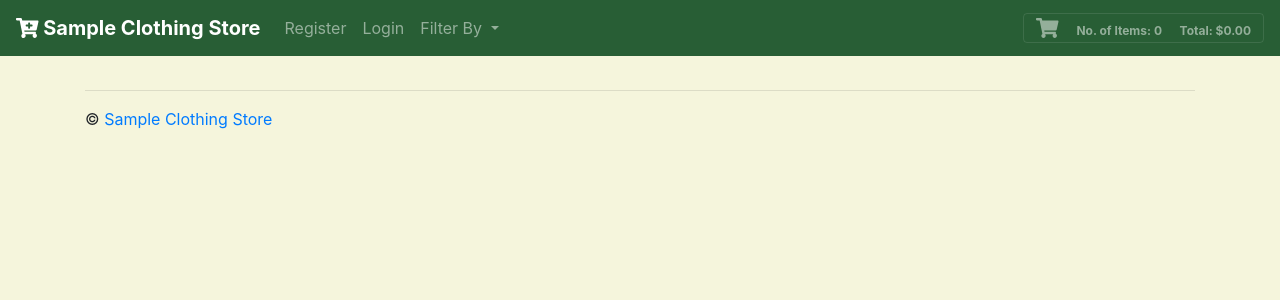
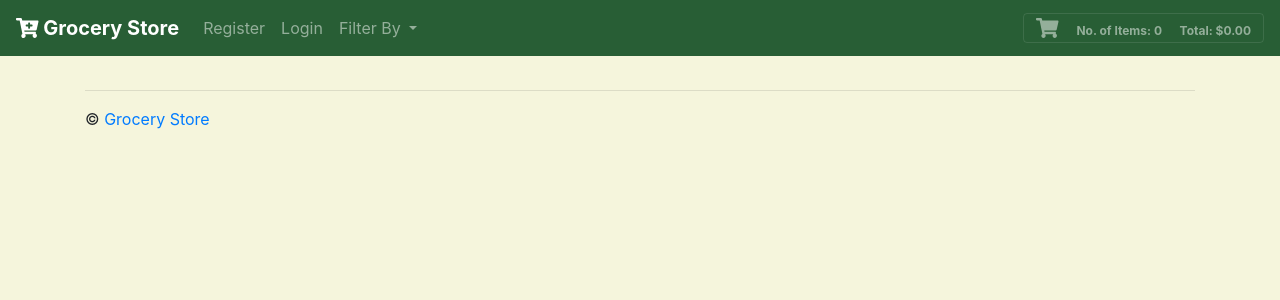
Before and after one commit to HimajaYerra/OnlineGroceryStore, a Flask app: page /shop in a window 1280 px wide. Shown: the top 300 px of the page. Run offline with Flask 2, Linux system fonts and the light colour scheme; data that the repository does not hold is empty; some libraries are stand-ins or nearby versions.

Commit message:
Changing name to Grocery Store

```diff
--- a/templates/base.html
+++ b/templates/base.html
@@ -102,7 +102,7 @@
   <header>
     <nav class="navbar fixed-top navbar-dark bg-dark navbar-expand-sm box-shadow">
       <a href="/" class="navbar-brand d-flex align-items-center">
-          <strong><i class="fa  fa-cart-plus"></i> Sample Clothing Store</strong>
+          <strong><i class="fa  fa-cart-plus"></i> Grocery Store</strong>
       </a>
       {% if session %}
       <ul class="navbar-nav mr-auto">
@@ -151,7 +151,7 @@
             <div class="row">
                 <div class="col-md">
                     <hr />
-                    <p>&#169; <a href="/">Sample Clothing Store</a></p>
+                    <p>&#169; <a href="/">Grocery Store</a></p>
                 </div>
             </div>
         </div>
--- a/templates/cart.html
+++ b/templates/cart.html
@@ -1,7 +1,7 @@
 {% extends "base.html" %}
 
 {% block title %}
-Sample Clothing Store - Home
+Grocery Store - Home
 {% endblock %}
 
 {% block body %}
--- a/templates/checkout.html
+++ b/templates/checkout.html
@@ -1,7 +1,7 @@
 {% extends "base.html" %}
 
 {% block title %}
-Sample Clothing Store - Home
+Grocery Store - Home
 {% endblock %}
 
 {% block body %}
--- a/templates/history.html
+++ b/templates/history.html
@@ -1,7 +1,7 @@
 {% extends "base.html" %}
 
 {% block title %}
-Sample Clothing Store - Home
+Grocery Store - Home
 {% endblock %}
 
 {% block body %}
--- a/templates/index2.html
+++ b/templates/index2.html
@@ -1,7 +1,7 @@
 {% extends "base.html" %}
 
 {% block title %}
-Sample Clothing Store - Home
+Grocery Store - Home
 {% endblock %}
 
 {% block body %}
--- a/templates/login.html
+++ b/templates/login.html
@@ -13,13 +13,13 @@
         <script defer src="https://use.fontawesome.com/releases/v5.0.6/js/all.js"></script>
         <script src="https://code.jquery.com/jquery-1.11.0.min.js"></script>
 
-        <title>Sample Clothing Store - Log In</title>
+        <title>Grocery Store - Log In</title>
     </head>
     <body>
     <header>
         <nav class="navbar fixed-top navbar-dark bg-dark navbar-expand-sm box-shadow">
           <a href="/" class="navbar-brand d-flex align-items-center">
-              <strong><i class="fa  fa-cart-plus"></i> Sample Clothing Store</strong>
+              <strong><i class="fa  fa-cart-plus"></i> Grocery Store</strong>
           </a>
         </nav>
     </header><br />
--- a/templates/new.html
+++ b/templates/new.html
@@ -13,13 +13,13 @@
         <script defer src="https://use.fontawesome.com/releases/v5.0.6/js/all.js"></script>
         <script src="https://code.jquery.com/jquery-1.11.0.min.js"></script>
 
-        <title>Sample Clothing Store - Register</title>
+        <title>Grocery Store - Register</title>
     </head>
     <body>
         <header>
             <nav class="navbar fixed-top navbar-dark bg-dark navbar-expand-sm box-shadow">
               <a href="/" class="navbar-brand d-flex align-items-center">
-                  <strong><i class="fa fa-shopping-bag"></i> Sample Clothing Store</strong>
+                  <strong><i class="fa fa-shopping-bag"></i> Grocery Store</strong>
               </a>
             </nav>
         </header><br />
```
